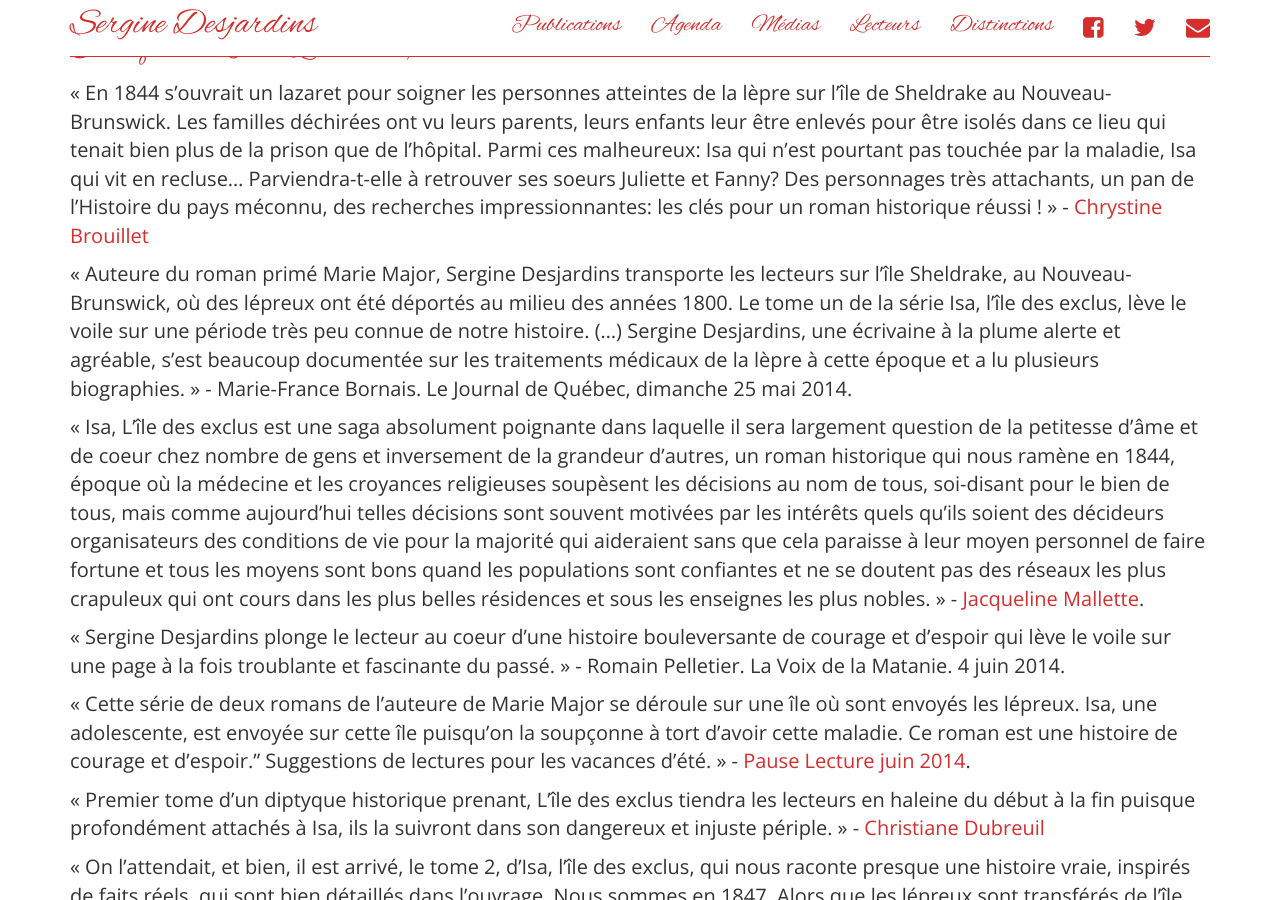
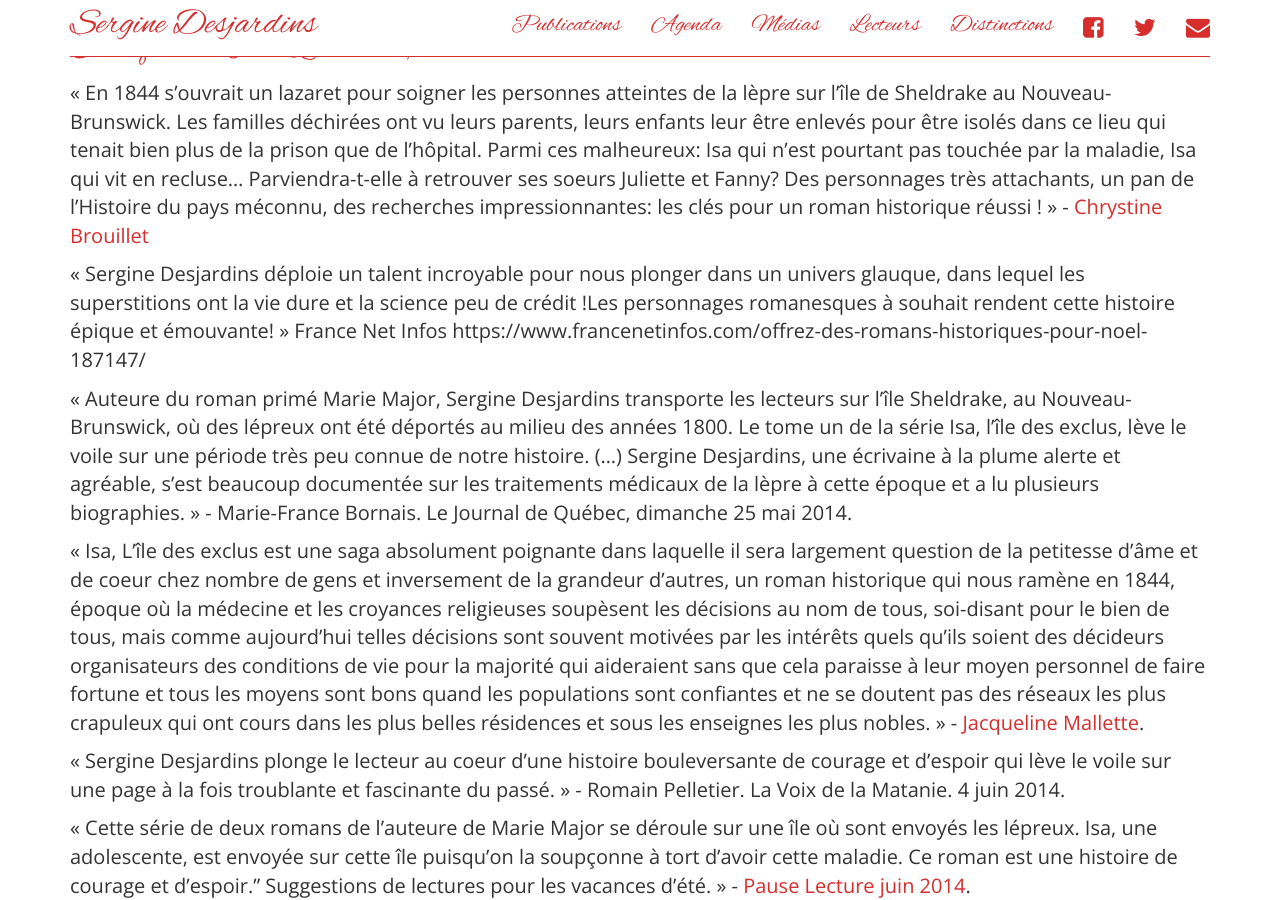
Before and after one commit to serginedesjardins/serginedesjardins.github.io, a Jekyll site: the page built from medias.md, in a window 1280 px wide and 900 px high, scrolled down 2452 px. Built offline with Jekyll 4.4.1, drawn with Linux system fonts in a browser that asks for light colours; nearby versions of some CDN libraries.

Commit message:
J'ai ajouté la critique de France sur Isa

```diff
--- a/medias.md
+++ b/medias.md
@@ -33,6 +33,8 @@ Article publié dans Le Journal de Québec, 28 mai 2017 : http://www.journaldequ
 # Critiques de Isa. L'île des exclus
 
 « En 1844 s'ouvrait un lazaret pour soigner les personnes atteintes de la lèpre sur l'île de Sheldrake au Nouveau-Brunswick. Les familles déchirées ont vu leurs parents, leurs enfants leur être enlevés pour être isolés dans ce lieu qui tenait bien plus de la prison que de l'hôpital. Parmi ces malheureux: Isa qui n'est pourtant pas touchée par la maladie, Isa qui vit en recluse... Parviendra-t-elle à retrouver ses soeurs Juliette et Fanny? Des personnages très attachants, un pan de l'Histoire du pays méconnu, des recherches impressionnantes: les clés pour un roman historique réussi ! » - [Chrystine Brouillet](http://tva.canoe.ca/emissions/salutbonjour/chroniques/sbwe/bouquineries/222921/chrystine-part-a-la-rencontre-des-lecteurs)
+
+« Sergine Desjardins déploie un talent incroyable pour nous plonger dans un univers glauque, dans lequel les superstitions ont la vie dure et la science peu de crédit !Les personnages romanesques à souhait rendent cette histoire épique et émouvante! » France Net Infos https://www.francenetinfos.com/offrez-des-romans-historiques-pour-noel-187147/
 
 « Auteure du roman primé Marie Major, Sergine Desjardins transporte les lecteurs sur l'île Sheldrake, au Nouveau-Brunswick, où des lépreux ont été déportés au milieu des années 1800. Le tome un de la série Isa, l'île des exclus, lève le voile sur une période très peu connue de notre histoire. (...) Sergine Desjardins, une écrivaine à la plume alerte et agréable, s'est beaucoup documentée sur les traitements médicaux de la lèpre à cette époque et a lu plusieurs biographies. » - Marie-France Bornais. Le Journal de Québec, dimanche
 25 mai 2014.
```
